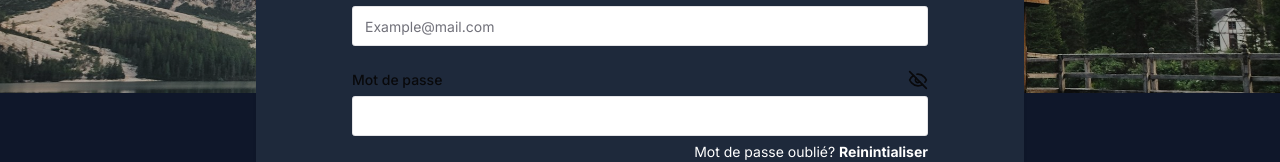
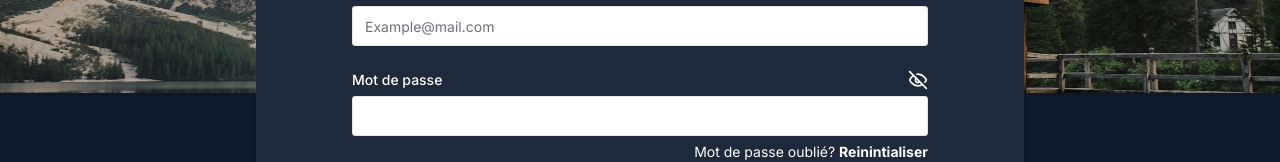
Before and after one commit to silverstone217/maivis, a Next.js app: page /sign-in in a window 1280 px wide. Shown: the part 291-453 px from the top of the page. Built offline with nearby package versions, Linux system fonts and the light colour scheme.

Commit message:
fix text black to white on login form

```diff
--- a/components/forms/LoginForm.tsx
+++ b/components/forms/LoginForm.tsx
@@ -37,18 +37,18 @@ const LoginForm = () => {
       {/* password */}
       <div className="grid w-full max-w-xl items-center gap-1.5">
         <div className="flex w-full items-center justify-between">
-          <Label htmlFor="password" className="">
+          <Label htmlFor="password" className="text-white">
             Mot de passe
           </Label>
 
           {isSecure === "password" ? (
             <EyeOff
-              className="cursor-pointer size-5"
+              className="cursor-pointer size-5 text-white"
               onClick={() => setIsSecure("text")}
             />
           ) : (
             <Eye
-              className="cursor-pointer size-5"
+              className="cursor-pointer size-5 text-white"
               onClick={() => setIsSecure("password")}
             />
           )}
```
